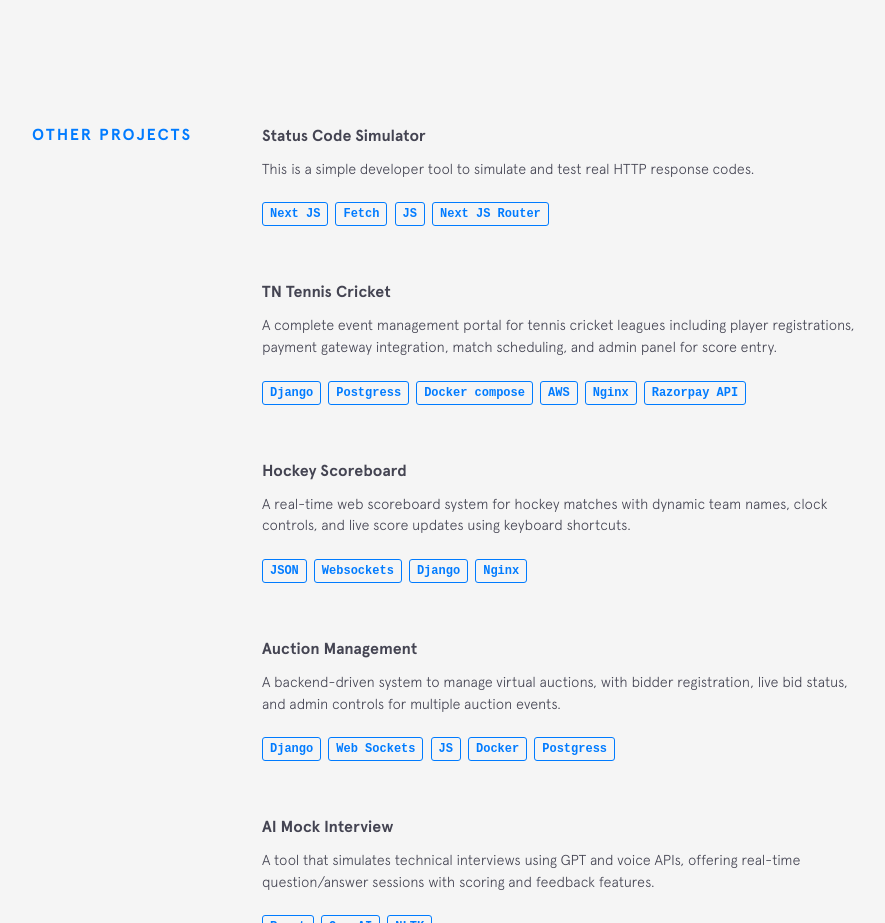
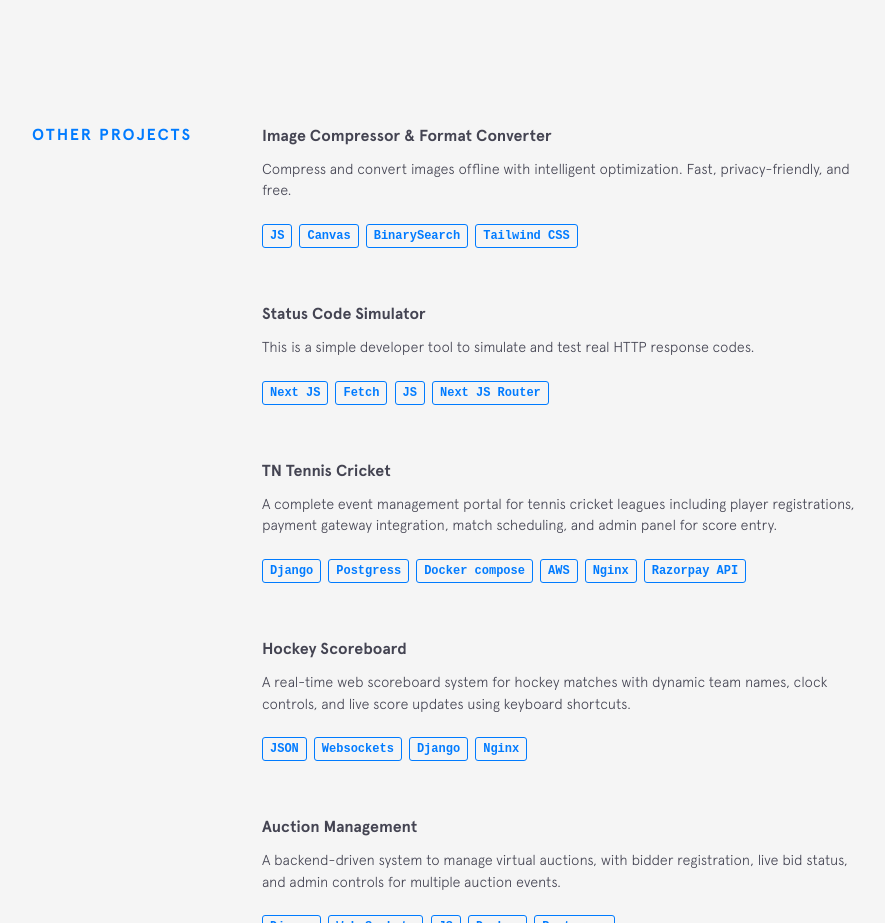
Before and after one commit to sriraj66/sriraj66.github.io, a plain HTML site: page index.html in a window 1280 px wide. Shown: the part 4680-5603 px from the top of the page, without its empty margins (188-1073 px from the left). Drawn offline with nearby package versions, Linux system fonts and the light colour scheme.

Commit message:
Added ImageCompressor Project

```diff
--- a/index.html
+++ b/index.html
@@ -347,7 +347,23 @@
       <div class="section__title">Other Projects</div>
       <div class="section__content">
 
-        <!-- TN Tennis Cricket -->
+        <!-- Image Compressor and Format Convertor -->
+        <div class="project">
+          <div class="project__name">
+            <a href="https://sriraj66.github.io/imagecompressor" target="_blank" class="arrow-link">Image Compressor & Format Converter</a>
+          </div>
+          <p>
+            Compress and convert images offline with intelligent optimization. Fast, privacy-friendly, and free.
+          </p>
+          <div class="project__used">
+            <span class="project__used__item">JS</span>
+            <span class="project__used__item">Canvas</span>
+            <span class="project__used__item">BinarySearch</span>
+            <span class="project__used__item">Tailwind CSS</span>
+          </div>
+        </div>
+
+        <!-- Status Code Simulator -->
         <div class="project">
           <div class="project__name">
             <a href="https://simulatehttpcode.vercel.app/" target="_blank" class="arrow-link">Status Code Simulator</a>
```
